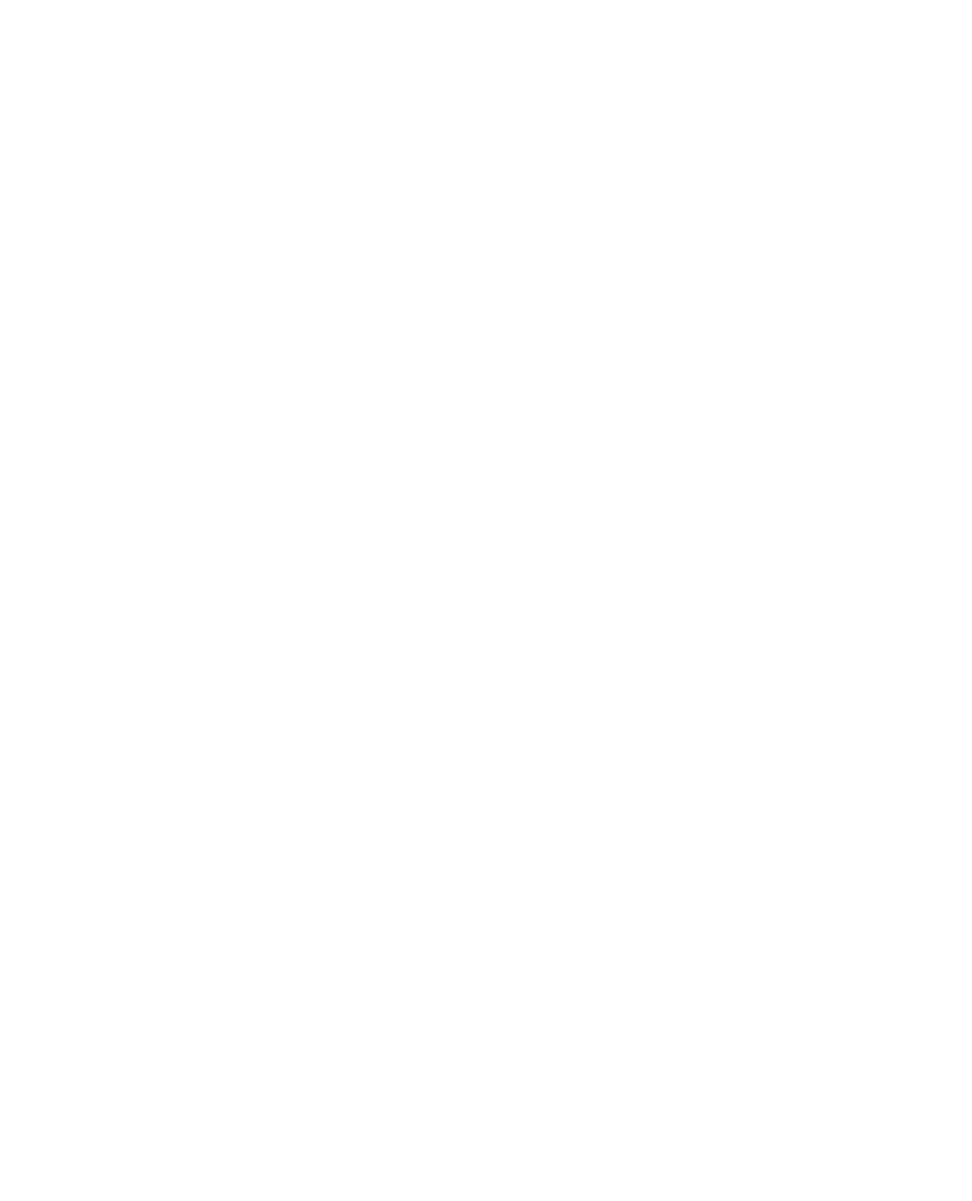
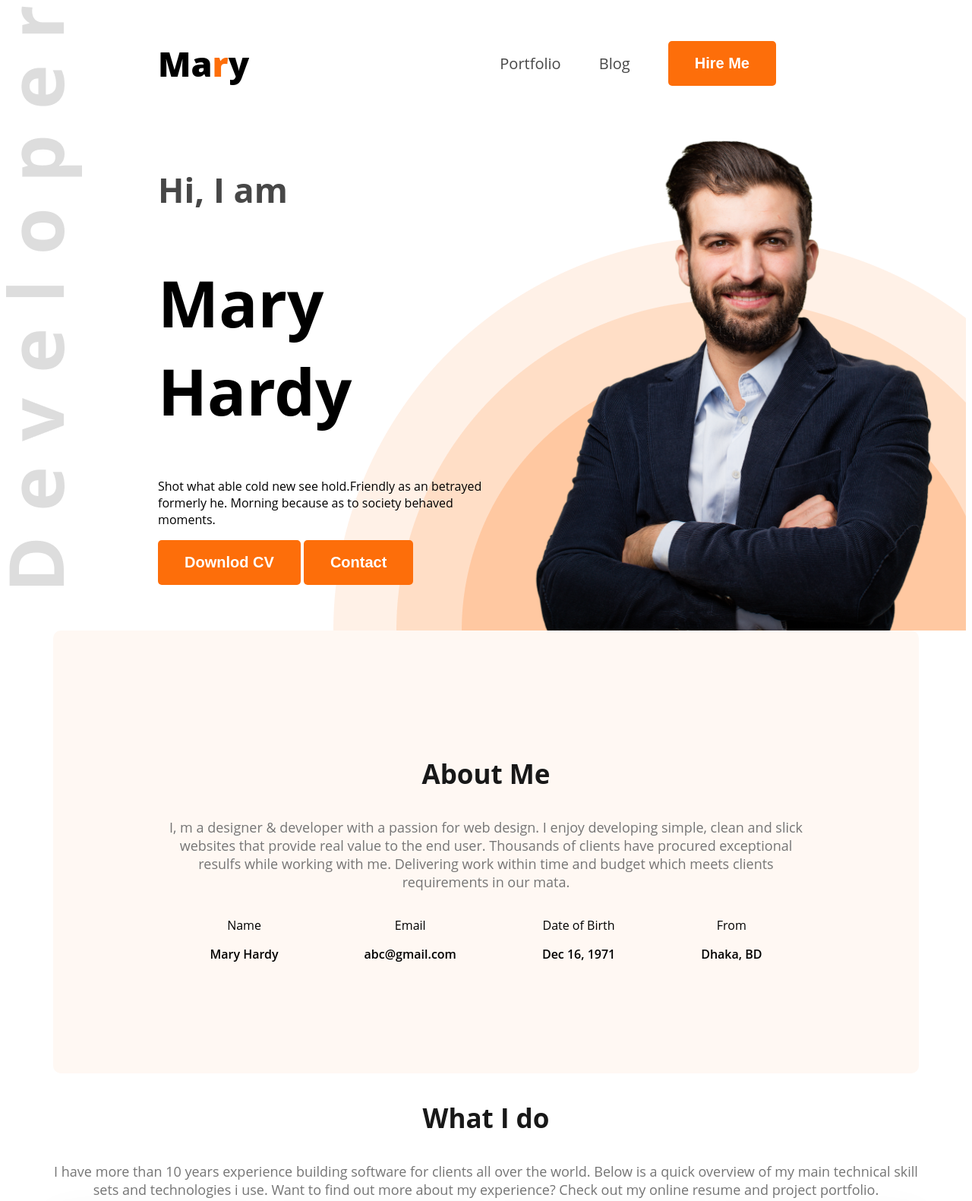
Before and after one commit to ashik4224/web-dev-porttfolio, a plain HTML site: page index.html in a window 1280 px wide. Shown: the top 1581 px of the page at 76% size. Before the commit the page ends 800 px from the top, so only its background shows below. Drawn offline with Linux system fonts and the light colour scheme.

Commit message:
added My Profail Dites

```diff
--- a/index.html
+++ b/index.html
@@ -4,12 +4,87 @@
     <meta charset="UTF-8">
     <meta name="viewport" content="width=device-width, initial-scale=1.0">
     <title>Web Developer Portfolio</title>
+    <link rel="stylesheet" href="style/Portfolio.css">
 </head>
 <body>
-    <header>
+    <header class="header" >
+        <nav>
+            <h3 class="nav-title">Ma<span class="text-primary">r</span>y</h3>
+            <ul>
+                <li><a class="dark-2" href="">Portfolio</a></li>
+                <li><a class="dark-2" href="">Blog</a></li>
+                <li><a href=""><button class="btn-primary">Hire Me</button></a></li>
+            </ul>
+        </nav>
+        <div class="banner">
+            <div class="banner-content">
+                <h4 class="banner-goold dark-2">Hi, I  am</h4>
+                <h1 class="banner-title">Mary Hardy</h1>
+                <p class="banner-description">
+                    Shot what able cold new see hold.Friendly as an betrayed formerly he. Morning because as to society behaved moments.
+                </p>
+                <button class="btn-primary"> Downlod CV</button>
+                <button class="btn-primary"> Contact</button>
 
+            </div>
+            <img class="banner-photo" src="images/hardy.png" alt="">
+        </div>
     </header>
     <main>
+        <section class="about secondary-bg ">
+            <h3 class="section-title">About Me</h3>
+            <p class="section-description">
+                I, m a designer & developer with a passion for web design. I enjoy developing simple, clean and slick websites that provide real value to the end user. Thousands of clients have procured exceptional resulfs while working with me. Delivering work within time and budget which meets clients requirements in our mata.
+            </p>
+            <div class="about-items">
+                <div class="about-itm">
+                    <p class="itme-title">Name</p>
+                    <p class="itme-description">Mary Hardy</p>
+                </div>
+                <div class="about-itm">
+                    <p class="itme-title">Email</p>
+                    <p class="itme-description">abc@gmail.com</p>
+                </div>
+                <div class="about-itm">
+                    <p class="itme-title">Date of Birth</p>
+                    <p class="itme-description">Dec 16, 1971</p>
+                </div>
+                <div class="about-itm">
+                    <p class="itme-title">From</p>
+                    <p class="itme-description">Dhaka, BD</p>
+                </div>
+            </div>
+        </section>
+        <!-- What is do section start-->
+         <section class="skills">
+            <h3 class="section-title text-canter">What I do</h3>
+            <p class="section-description text-canter">
+                I have more than 10 years experience building software for clients all over the world. Below is a quick overview of my main technical skill sets and technologies i use. Want to find out more about my experience? Check out my online resume and project portfolio.
+            </p>
+
+            <div class="skills-container">
+                <div class="skill">
+                    <img src="images/icons/js.png" alt="">
+                    <h4 class="skill-title">Vanilla JavaScript</h4>
+                    <p class="skill-decription">List skill/technologies here. You can change the icon above to any of the 1500+ FontAwesome 5 free icons available. Aenean commodo ligula eget dolor.</p>
+                </div>
+                <div class="skill">
+                    <img src="images/icons/react.png" alt="">
+                    <h4 class="skill-title">React</h4>
+                    <p class="skill-decription">List skill/technologies here. You can change the icon above to any of the 1500+ FontAwesome 5 free icons available. Aenean commodo ligula eget dolor.</p>
+                </div>
+                <div class="skill">
+                    <img src="images/icons/nodejs.png" alt="">
+                    <h4 class="skill-title">Node.js</h4>
+                    <p class="skill-decription">List skill/technologies here. You can change the icon above to any of the 1500+ FontAwesome 5 free icons available. Aenean commodo ligula eget dolor.</p>
+                </div>
+                <div class="skill">
+                    <img src="images/icons/mongo.png" alt="">
+                    <h4 class="skill-title">MongoDB</h4>
+                    <p class="skill-decription">List skill/technologies here. You can change the icon above to any of the 1500+ FontAwesome 5 free icons available. Aenean commodo ligula eget dolor.</p>
+                </div>
+            </div>
+         </section>
 
     </main>
     <footer>
--- /dev/null
+++ b/style/Portfolio.css
@@ -0,0 +1,126 @@
+body{
+    font-family: "Open Sans", sans-serif;
+}
+
+/* shared style */
+.secondary-bg{
+    background-color: #FFF8F3;
+}
+.text-primary {
+    color: #FD6E0A;
+}
+.dark-2{
+   color: #474747;
+}
+.btn-primary{
+    background-color: #FD6E0A;
+    font-size: 20px;
+    font-weight: bold;
+    color: white;
+    border: none;
+    padding: 18px 35px;
+    border-radius: 5px;
+}
+.section-title{
+    font-size: 35px;
+    font-weight: bold;
+    color: #181818;
+}
+.section-description{
+    font-size: 18px;
+    color: #757575;
+}
+.text-canter{
+    text-align: center;
+}
+
+/* header */
+.header{
+    background-image:url("../images/developer.png"),url("../images/header_bg.png") ;
+    background-repeat: no-repeat;
+    background-position: top left,bottom right;
+
+}
+
+/* Nav style */
+nav{
+    display: flex;
+    align-items: center;
+    justify-content: space-between;
+    margin: 0 200px;
+}
+
+.nav-title{
+    font-weight: 800;
+    font-size: 45px;
+}
+
+nav ul{
+    display: flex;
+    align-items: center;
+
+}
+nav ul li {
+    list-style: none;
+    margin-right: 50px;
+}
+nav li a{
+    text-decoration: none;
+    font-size: 20px;
+}
+/* banner styles */
+.banner{
+    display: flex;
+    justify-content: space-between;
+    margin: 0 35px 0 200px;
+
+}
+.banner-content{
+    max-width: 580px;
+}
+.banner-goold{
+    font-size: 45px;
+    font-weight: 600px;
+}
+.banner-title{
+    font-weight: bold;
+    font-size: 85px;
+}
+.banner-photo{
+    width: 580px;
+}
+
+/* main */
+main{
+    max-width: 1140px;
+    margin: 0 auto;
+}
+
+.main-section{
+    margin-top: 130px;
+    margin-bottom: 130px;
+}
+
+/* about */
+.about{
+    border-radius: 10px;
+    padding: 130px 150px;
+    text-align: center;
+
+}
+.about-items{
+    display: flex;
+    justify-content: space-around;
+}
+.itme-description{
+    font-weight: 600;
+}
+.skills-container{
+    display: flex;
+    gap: 24px;
+}
+.skill{
+    padding: 30px;
+    border-radius: 5px;
+    box-shadow: 0px 6px 50px 0px  rgba(0, 0, 0, 0.06);
+}
```
